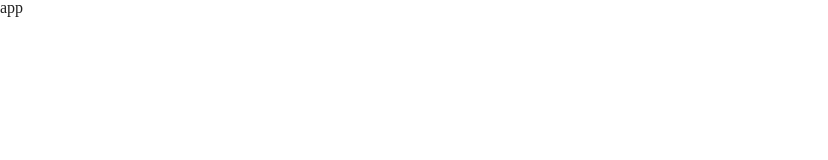
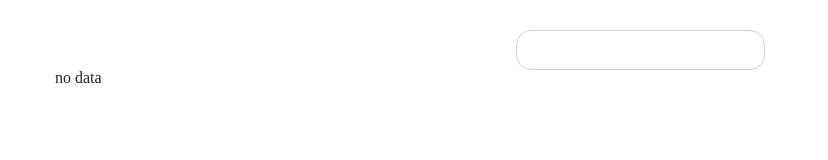
Before and after one commit to jakub84/gif-react-app, a React (Create React App) app: page / in a window 1280 px wide. Shown: the top 160 px of the page, without its empty margins (0-828 px from the left). Built offline with nearby package versions, Linux system fonts and the light colour scheme.

Commit message:
add search bar and fetch data

```diff
--- a/src/App.js
+++ b/src/App.js
@@ -1,11 +1,27 @@
-import React from 'react';
+import React, { useState, useEffect } from 'react';
+import axios from 'axios';
+import GridWrapper from './components/Wrappers/GridWrapper';
+import SearchBar from './components/SearchBar';
+import localGifs from './components/Source/gifs';
+import GifsList from './components/Gifs/index';
 
-function App() {
+const App = () => {
+  const [data, setData] = useState([]);
+
+
+  const onInputChange = (searchValue) => {
+    axios
+      .get(
+        `https://api.giphy.com/v1/gifs/search?api_key=vPFgAGhW54kZX5TzaZQxDUM0Wd8EbmlH&q=${searchValue}&offset=0&rating=G&lang=en`,
+      )
+      .then(response => setData(response.data.data));
+  };
   return (
-    <>
-      app
-    </>
+    <GridWrapper column nowrap>
+      <SearchBar onInputChange={onInputChange} />
+      {data.length > 0 ? <GifsList allGifs={data} /> : 'no data'}
+    </GridWrapper>
   );
-}
+};
 
 export default App;
--- /dev/null
+++ b/src/components/Gifs/index.js
@@ -0,0 +1,32 @@
+import React from 'react';
+import styled from 'styled-components';
+
+const GifsWrapper = styled.div`
+  width: 100%;
+  margin: 10px 0;
+  display: flex;
+  flex-wrap: wrap;
+  justify-content: center;
+`;
+
+const GifContainer = styled.div`
+`;
+const GifImage = styled.img`
+  width: 266px;
+  height:200px;
+`;
+
+const GifsList = ({ allGifs }) => {
+  console.log('allGifs', allGifs);
+  return (
+    <GifsWrapper>
+      {allGifs.map(singleGif => (
+        <GifContainer key={singleGif.id}>
+          <GifImage src={singleGif.images.fixed_height_downsampled.url} alt={singleGif.title} />
+        </GifContainer>
+      ))}
+    </GifsWrapper>
+  );
+};
+
+export default GifsList;
--- a/src/components/SearchBar/index.js
+++ b/src/components/SearchBar/index.js
@@ -0,0 +1,26 @@
+import React from 'react';
+import styled from 'styled-components';
+
+const SearchInput = styled.input`
+  padding: 10px 20px;
+  border-radius: 15px;
+  border: 1px solid lightgray;
+`;
+
+const SearchWrapper = styled.div`
+  width: 100%;
+  text-align: center;
+  padding-top: 30px;
+`;
+
+const SearchBar = ({ onInputChange }) => (
+  <SearchWrapper>
+    <SearchInput
+      onChange={(event) => {
+        onInputChange(event.target.value);
+      }}
+    />
+  </SearchWrapper>
+);
+
+export default SearchBar;
--- /dev/null
+++ b/src/components/Source/gifs.js
@@ -0,0 +1,14 @@
+export default [
+  {
+    id: 1,
+    url: 'http://fakeimg.pl/300/',
+  },
+  {
+    id: 2,
+    url: 'http://fakeimg.pl/300/',
+  },
+  {
+    id: 3,
+    url: 'http://fakeimg.pl/300/',
+  },
+];
--- /dev/null
+++ b/src/components/Wrappers/GridWrapper.js
@@ -0,0 +1,16 @@
+import styled from 'styled-components';
+
+const GridWrapper = styled.div`
+  width: 100%;
+  max-width: 1238px;
+  padding: 0 34px;
+  margin: 0 auto;
+  display: flex;
+  flex-direction: column;
+  flex-wrap: ${props => (props.flexWrap ? 'wrap' : 'nowrap')};
+  margin-bottom: ${props => props.marginBottom};
+  margin-top: ${props => props.marginTop};
+  z-index: 10;
+  position: relative;
+`;
+export default GridWrapper;
--- a/src/index.css
+++ b/src/index.css
@@ -37,6 +37,9 @@ footer, header, hgroup, menu, nav, section {
 
 body {
 	line-height: 1;
+}
+body * {
+    box-sizing: border-box;
 }
 
 ol, ul {
```
Also changed, not shown: package.json (+6 -2 lines), 1 other file (tests, documents, lock files or other folders).
